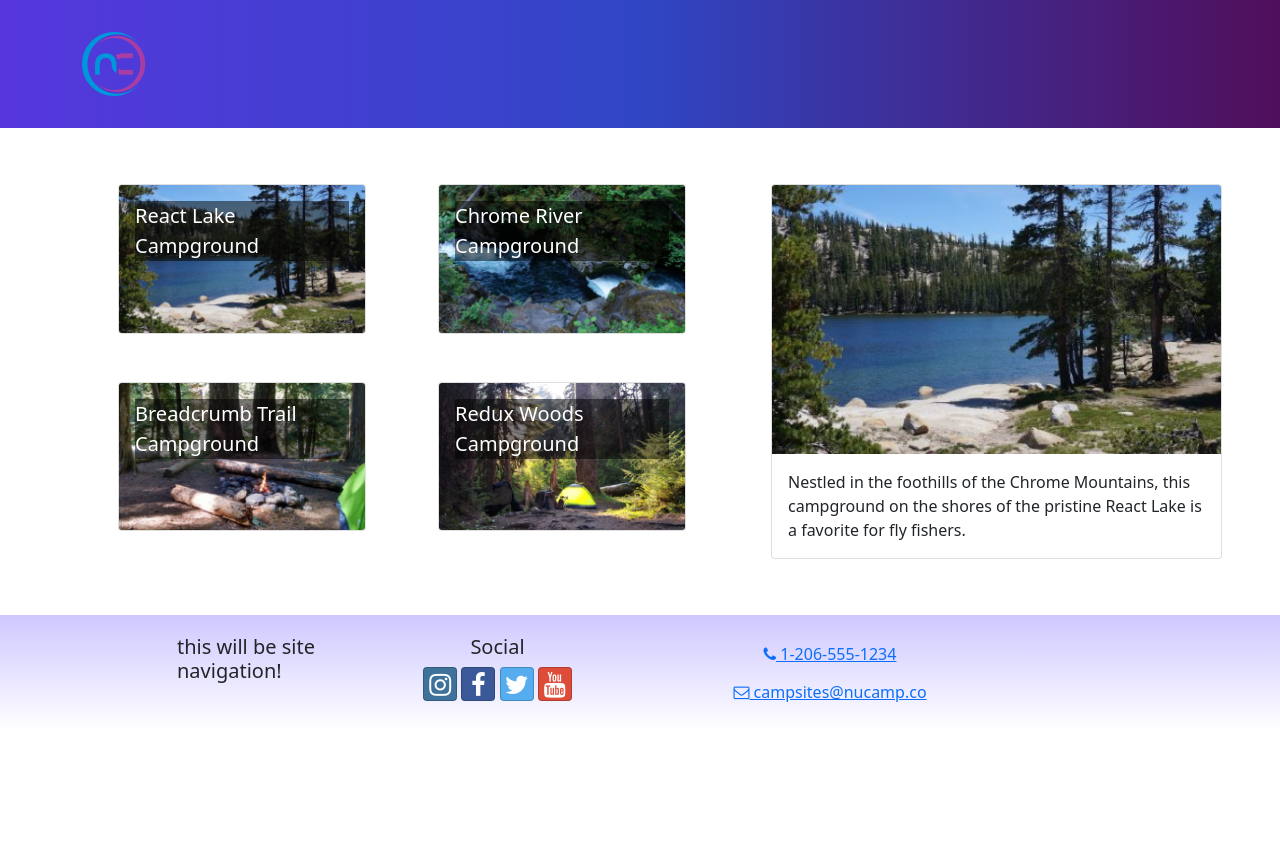
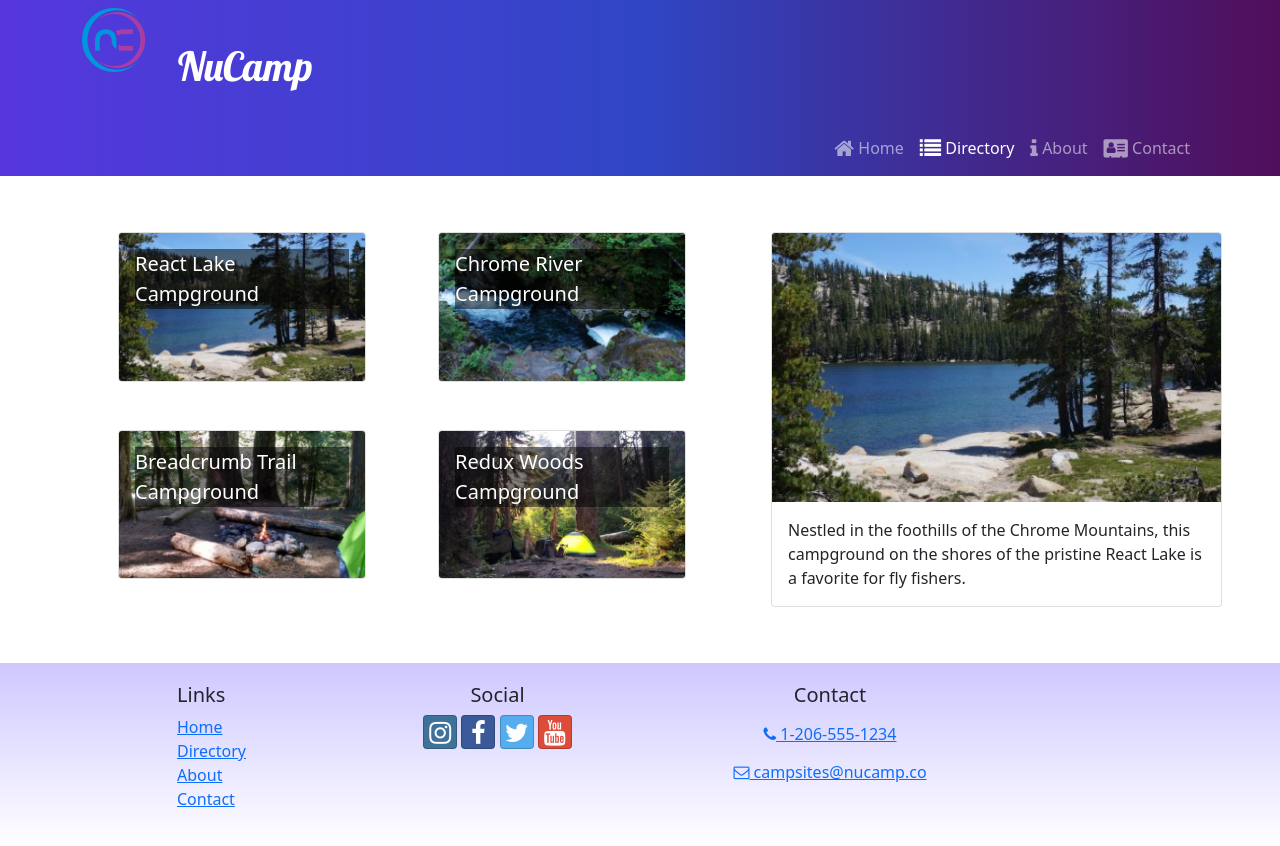
Before and after one commit to quachan888/nucampsite-v2, a React (Create React App) app: page /directory in a window 1280 px wide. Before the commit the page ends 800 px from the top, so only its background shows below. Built offline with nearby package versions, Linux system fonts and the light colour scheme.

Commit message:
Header and Footer Links

```diff
--- a/src/components/Footer.js
+++ b/src/components/Footer.js
@@ -1,3 +1,4 @@
+import { Link } from 'react-router-dom';
 import { Col, Container, Row } from 'reactstrap';
 
 const Footer = () => {
@@ -6,7 +7,21 @@
             <Container>
                 <Row>
                     <Col xs={{ size: 4, offset: 1 }} sm="2">
-                        <h5>this will be site navigation!</h5>
+                        <h5>Links</h5>
+                        <ul className="list-unstyled">
+                            <li>
+                                <Link to="/">Home</Link>
+                            </li>
+                            <li>
+                                <Link to="/directory">Directory</Link>
+                            </li>
+                            <li>
+                                <Link to="/about">About</Link>
+                            </li>
+                            <li>
+                                <Link to="/contact">Contact</Link>
+                            </li>
+                        </ul>
                     </Col>
                     <Col xs="6" sm="3" className="text-center">
                         <h5>Social</h5>
@@ -30,6 +45,7 @@
                         </a>
                     </Col>
                     <Col sm="4" className="text-center">
+                        <h5>Contact</h5>
                         <a role="button" className="btn btn-link" href="tel:+12065551234">
                             <i className="fa fa-phone" /> 1-206-555-1234
                         </a>
--- a/src/components/Header.js
+++ b/src/components/Header.js
@@ -1,13 +1,43 @@
-import { Navbar, NavbarBrand, Container } from 'reactstrap';
+import { useState } from 'react';
+import { NavLink } from 'react-router-dom';
+import { Navbar, NavbarBrand, Container, Nav, NavItem, NavbarToggler, Collapse } from 'reactstrap';
 import NucampLogo from '../app/assets/img/logo.png';
 
 const Header = () => {
+    const [menuOpen, setMenuOpen] = useState(false);
+
     return (
         <Navbar dark color="primary" sticky="top" expand="md">
             <Container>
-                <NavbarBrand href="/">
-                    <img src={NucampLogo} alt="Nucamp logo" />
+                <NavbarBrand href="/" className="ms-5">
+                    <img src={NucampLogo} alt="Nucamp logo" className="float-start" />
+                    <h1 className="mt-1">NuCamp</h1>
                 </NavbarBrand>
+                <NavbarToggler onClick={() => setMenuOpen(!menuOpen)} />
+                <Collapse navbar isOpen={menuOpen}>
+                    <Nav className="ms-auto" navbar>
+                        <NavItem>
+                            <NavLink className="nav-link" to="/">
+                                <i className="fa fa-home fa-lg" /> Home
+                            </NavLink>
+                        </NavItem>
+                        <NavItem>
+                            <NavLink className="nav-link" to="/directory">
+                                <i className="fa fa-list fa-lg" /> Directory
+                            </NavLink>
+                        </NavItem>
+                        <NavItem>
+                            <NavLink className="nav-link" to="/about">
+                                <i className="fa fa-info fa-lg" /> About
+                            </NavLink>
+                        </NavItem>
+                        <NavItem>
+                            <NavLink className="nav-link" to="/contact">
+                                <i className="fa fa-address-card fa-lg" /> Contact
+                            </NavLink>
+                        </NavItem>
+                    </Nav>
+                </Collapse>
             </Container>
         </Navbar>
     );
```
